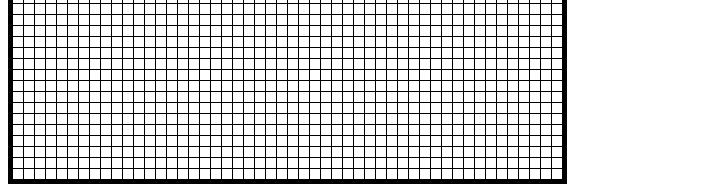
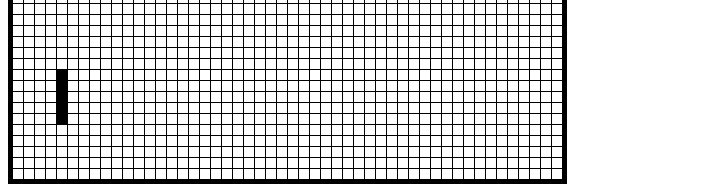
Before and after one commit to imenyoo2/Snake-Game, a Next.js app: page / in a window 1280 px wide. Shown: the part 383-569 px from the top of the page, without its empty margins (0-708 px from the left). Built offline with nearby package versions, Linux system fonts and the light colour scheme.

Commit message:
last commit before reimplementation

```diff
--- a/pages/components/frame.tsx
+++ b/pages/components/frame.tsx
@@ -1,40 +1,72 @@
-import {Render} from "./utils"
-import {MoveGroup} from "./utils"
-import {direction} from "./utils"
-import {useState, useEffect} from "react"
+import { Render, MoveGroup, direction } from "./utils";
+import { useState, useEffect } from "react";
 
+// Frame is basically the whole app component, i probably should've
+// made it into deffrent components but i didn't notice intel i
+// finished lol
 export default function Frame() {
   // the state of the worm
-  const [wormState, setWormState] = useState<[number[], number[]]>([[4, 5, 5, 5, 5], [5, 5, 4, 3, 2]])
-  const [currentDir, setCurrentDir] = useState<direction>("down")
-  console.log(...MoveGroup([4, 5, 5], [5, 5, 4], "up"))
-  let squirs = Render(...wormState)
+  const [wormState, setWormState] = useState<[number[], number[]]>([
+    [4, 5, 5, 5, 5],
+    [5, 5, 4, 3, 2],
+  ]);
+  const [currentDir, setCurrentDir] = useState<direction>("down");
+  console.log(...MoveGroup([4, 5, 5], [5, 5, 4], "up"));
+  let squirs = Render(...wormState);
 
   // change the currentdir of the worm to dir
-  const moveWormState = (dir: direction) => {setCurrentDir(dir)}
+  const moveWormState = (dir: direction) => {
+    setCurrentDir(dir);
+  };
 
-  useEffect (() => {
+  // implementing constant movement of the worm, by setting a function
+  // that get called every 200 ms and wormState according to currentDir
+  useEffect(() => {
     const intervalId = setInterval(() => {
-      setWormState(MoveGroup(...wormState, currentDir))
-    }, 100);
-    return () => {clearInterval(intervalId)}
-  }, [wormState])
+      setWormState(MoveGroup(...wormState, currentDir));
+    }, 200);
+    return () => {
+      clearInterval(intervalId);
+    };
+  }, [wormState]);
 
   return (
-  <>
-    <div className="app">
-      <div id="container">
-        {squirs}
+    <>
+      <div className="app">
+        <div id="container">{squirs}</div>
+        <div className="controler">
+          <button
+            type="button"
+            disabled={currentDir == "down"}
+            onClick={() => moveWormState("up")}
+          >
+            up
+          </button>
+          <div className="rightLeft">
+            <button
+              type="button"
+              disabled={currentDir == "right"}
+              onClick={() => moveWormState("left")}
+            >
+              left
+            </button>
+            <button
+              type="button"
+              disabled={currentDir == "left"}
+              onClick={() => moveWormState("right")}
+            >
+              right
+            </button>
+          </div>
+          <button
+            type="button"
+            disabled={currentDir == "up"}
+            onClick={() => moveWormState("down")}
+          >
+            down
+          </button>
+        </div>
       </div>
-      <div className="controler">
-        <button type="button" disabled={currentDir == "down"} onClick={() => moveWormState("up")}>up</button>
-        <div className="rightLeft">
-          <button type="button"  disabled={currentDir == "right"} onClick={() => moveWormState("left")}>left</button>
-          <button type="button" disabled={currentDir == "left"} onClick={() => moveWormState("right")}>right</button>
-        </div>
-        <button type="button" disabled={currentDir == "up"} onClick={() => moveWormState("down")}>down</button>
-      </div>
-    </div>
-  </>
-  )
+    </>
+  );
 }
```
Also changed, not shown: pages/components/utils.tsx (+56 -44 lines), styles/globals.css (line endings or trailing spaces).
